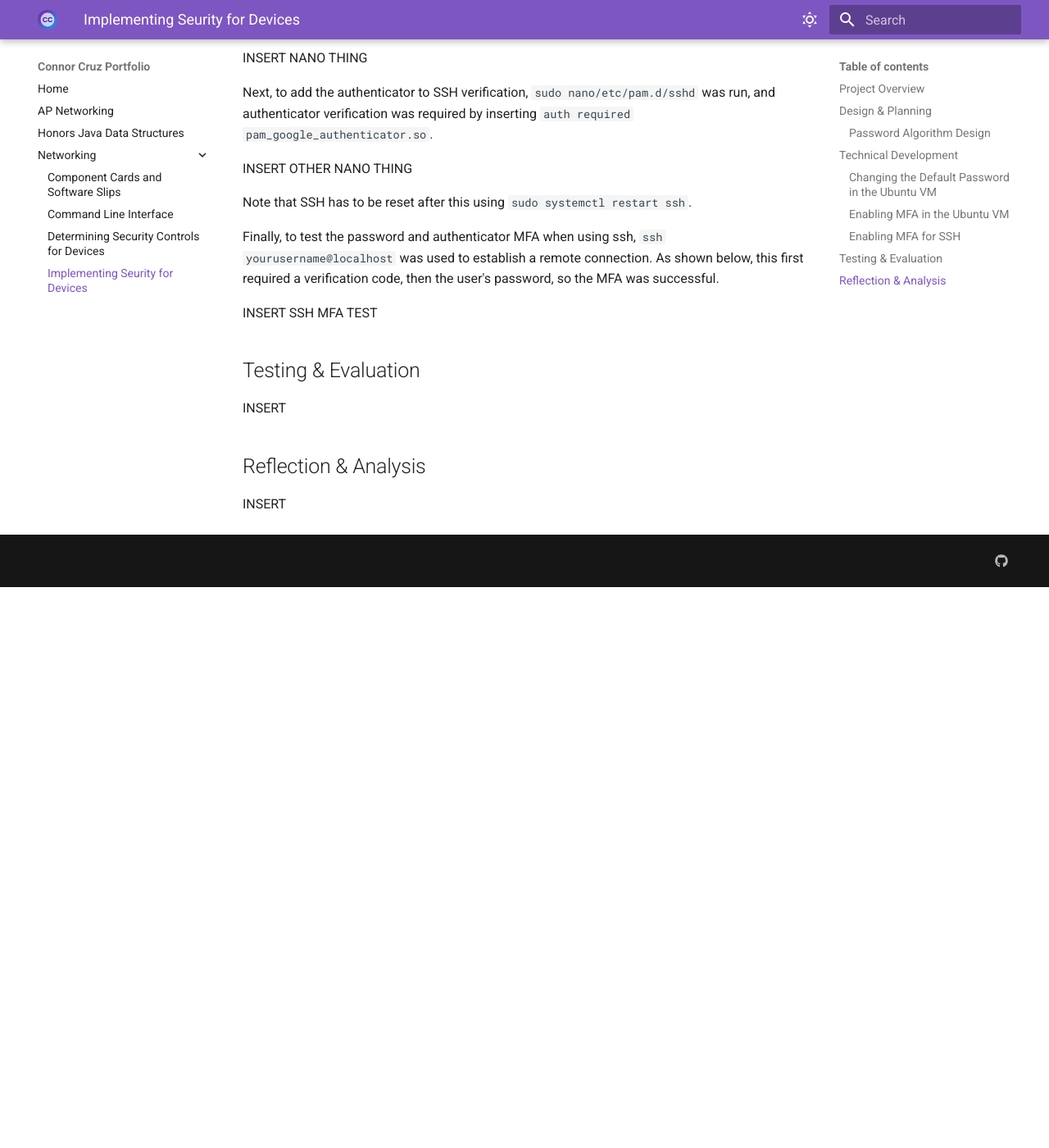
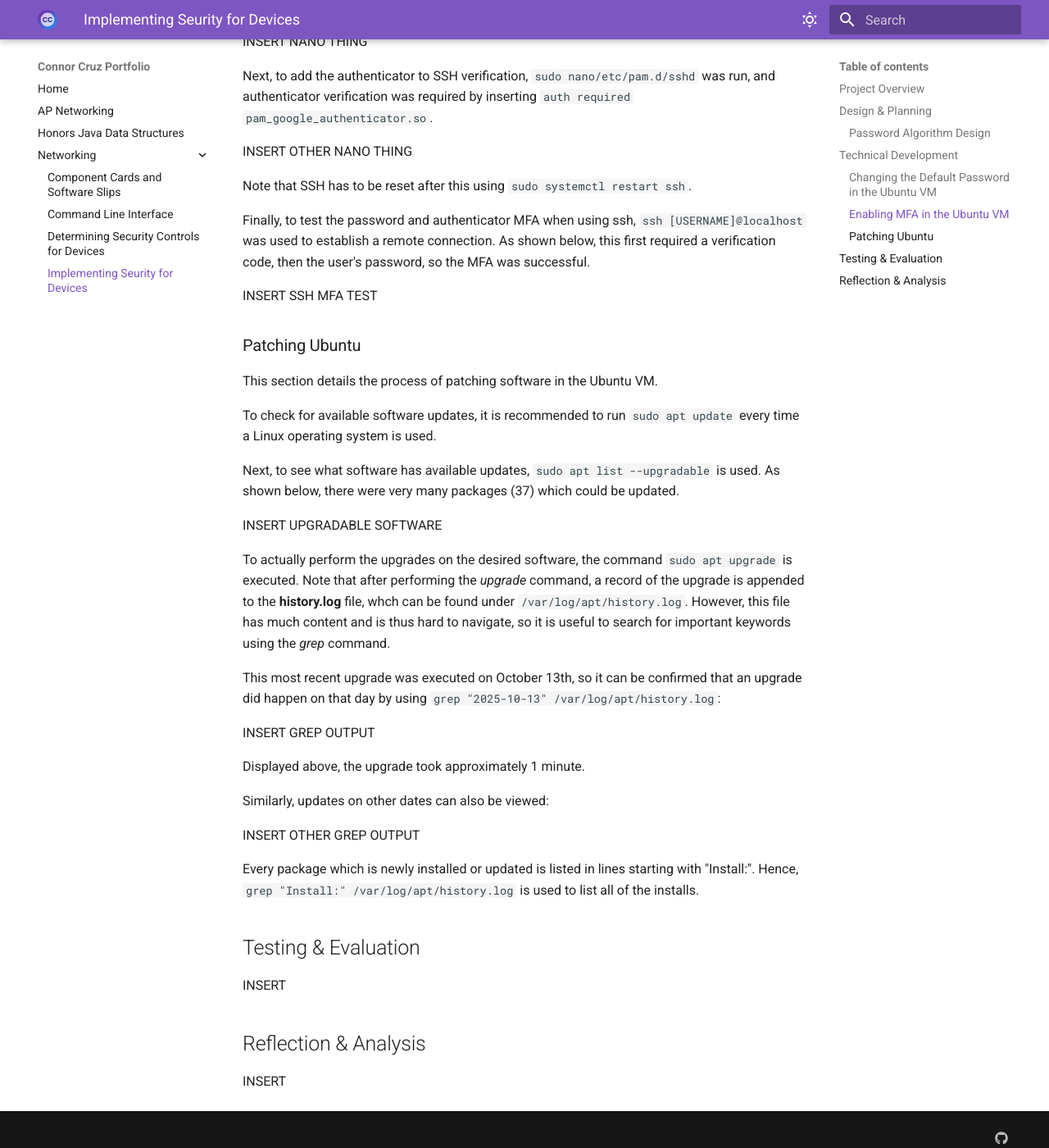
Before and after one commit to connorfcruz/cruz-connor-portfolio, an MkDocs documentation site: the page built from docs/networking/assignment4.md, in a window 1280 px wide and 1400 px high, scrolled down 3552 px. Shown: the whole window at 82% size. Built offline with MkDocs 1.6.1 and Material for MkDocs 9.7.7, drawn with Linux system fonts in a browser that asks for light colours; before the commit the page ends 4268 px from its top, so only the background shows below that; some of the changed text lies outside the part shown.

Commit message:
Minor changes

```diff
--- a/docs/networking/assignment4.md
+++ b/docs/networking/assignment4.md
@@ -76,7 +76,7 @@ INSERT PASSWORD SUCCESS WITH LS ROOT
 
 To create the new account on the VM, the command `sudo adduser \[USERNAME\]` was run.
 
-Afterwards, the command `sudo usermod -aG sudo \[USERNAME\]` was run to allow administrator privileges to the newly created account.
+Afterwards, the command `sudo usermod -aG sudo [USERNAME]` was run to allow administrator privileges to the newly created account.
 
 Here is the result of running both commands:
 
@@ -116,7 +116,7 @@ When running `google-authenticator` once again, the 6 digit code was inserted, a
 
 INSERT WORKING CODE
 
-### Enabling MFA for SSH
+**Enabling MFA for SSH**
 
 To enable MFA in establishing SSH connections, `sudo nano /etc/ssh/sshd_config` was run, and *KbdInteractiveAuthentication* was enabled. Note that for additional password verification, *PasswordAuthentication* must also be enabled.
 
@@ -128,9 +128,33 @@ INSERT OTHER NANO THING
 
 Note that SSH has to be reset after this using `sudo systemctl restart ssh`.
 
-Finally, to test the password and authenticator MFA when using ssh, `ssh yourusername@localhost` was used to establish a remote connection. As shown below, this first required a verification code, then the user's password, so the MFA was successful.
+Finally, to test the password and authenticator MFA when using ssh, `ssh [USERNAME]@localhost` was used to establish a remote connection. As shown below, this first required a verification code, then the user's password, so the MFA was successful.
 
 INSERT SSH MFA TEST
+
+### Patching Ubuntu
+
+This section details the process of patching software in the Ubuntu VM.
+
+To check for available software updates, it is recommended to run `sudo apt update` every time a Linux operating system is used.
+
+Next, to see what software has available updates, `sudo apt list --upgradable` is used. As shown below, there were very many packages (37) which could be updated.
+
+INSERT UPGRADABLE SOFTWARE
+
+To actually perform the upgrades on the desired software, the command `sudo apt upgrade` is executed. Note that after performing the *upgrade* command, a record of the upgrade is appended to the **history.log** file, whch can be found under `/var/log/apt/history.log`. However, this file has much content and is thus hard to navigate, so it is useful to search for important keywords using the *grep* command.
+
+This most recent upgrade was executed on October 13th, so it can be confirmed that an upgrade did happen on that day by using `grep "2025-10-13" /var/log/apt/history.log`:
+
+INSERT GREP OUTPUT
+
+Displayed above, the upgrade took approximately 1 minute.
+
+Similarly, updates on other dates can also be viewed:
+
+INSERT OTHER GREP OUTPUT
+
+Every package which is newly installed or updated is listed in lines starting with "Install:". Hence, `grep "Install:" /var/log/apt/history.log` is used to list all of the installs.
 
 ## Testing & Evaluation
 
```
